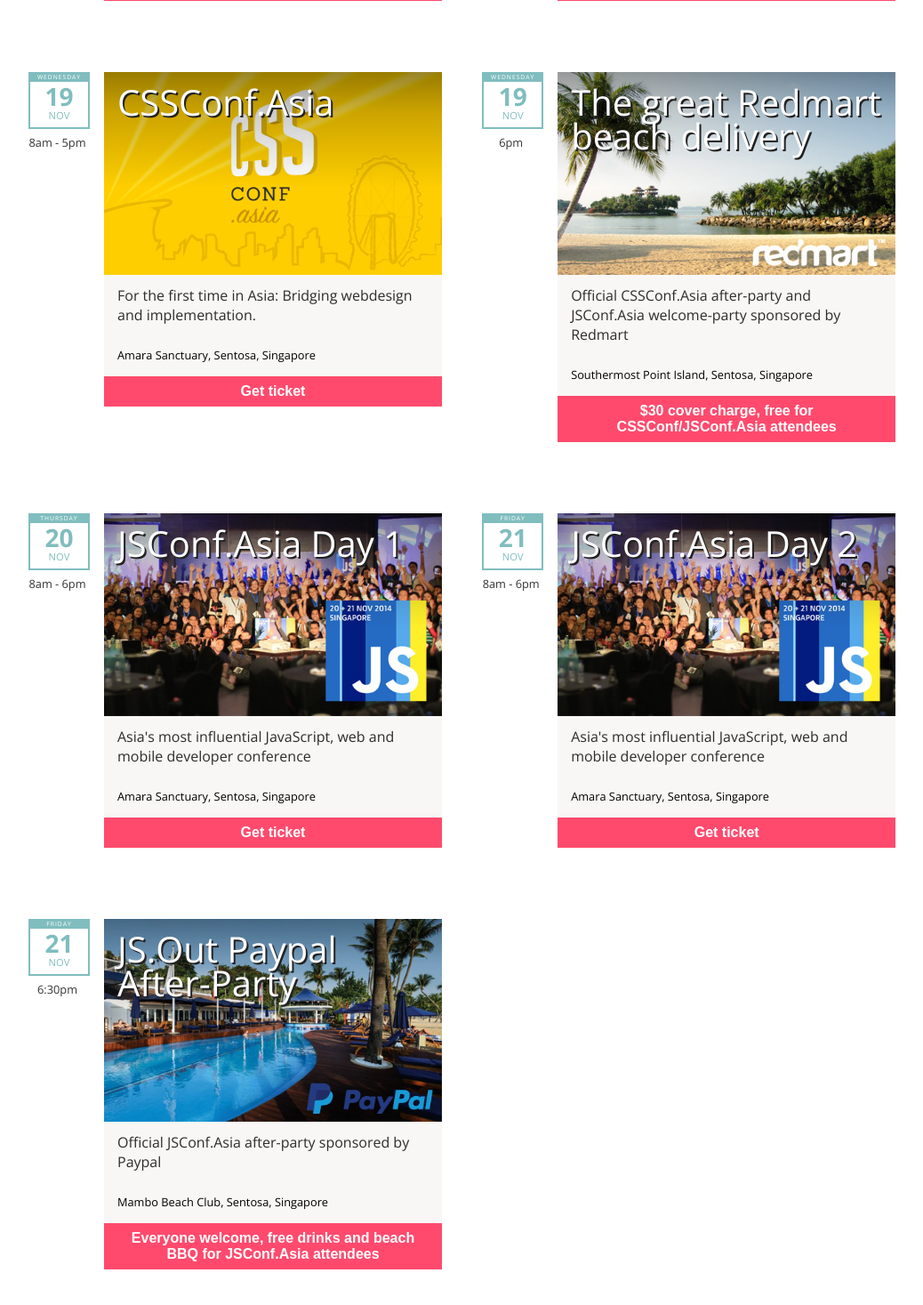
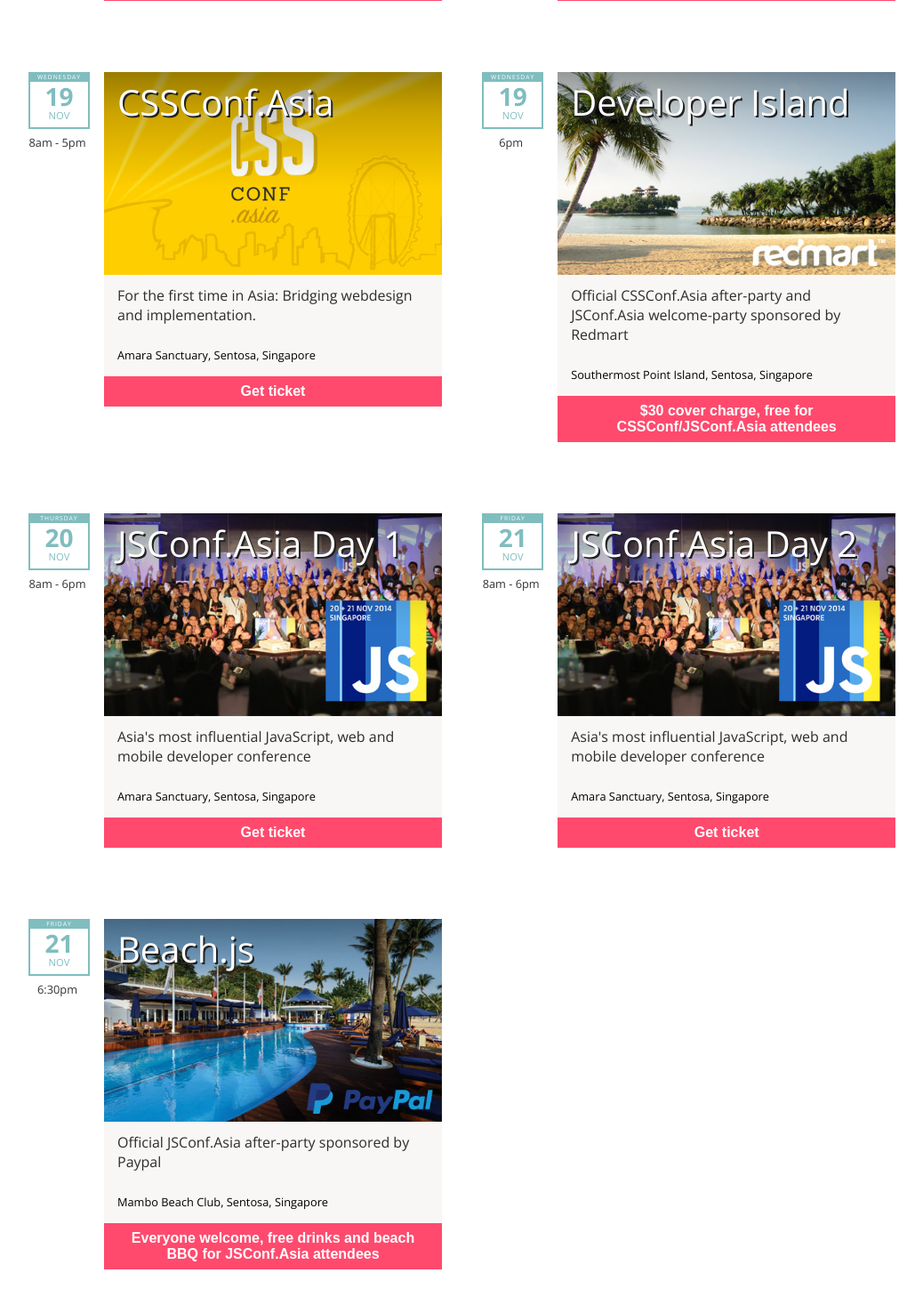
Before and after one commit to serrynaimo/2014.devfest.asia, a PHP site: page / in a window 1280 px wide. Shown: the part 1262-2729 px from the top of the page at 89% size, without its empty margins (93-1131 px from the left). Run offline with PHP 8.4, Linux system fonts and the light colour scheme; some libraries are stand-ins or nearby versions; some web fonts are replaced.

Commit message:
Renaming the parties

```diff
--- a/index.php
+++ b/index.php
@@ -98,7 +98,7 @@
 				<a href="http://2014.cssconf.asia">
 					<div class="date"><span class="weekday">Wednesday</span><span class="day">19</span> Nov</div>
 					<div class="time">6pm</div>
-					<h3>The great Redmart beach delivery</h3>
+					<h3>Developer Island</h3>
 					<p class="desc">Official CSSConf.Asia after-party and JSConf.Asia welcome-party sponsored by Redmart</p>
 				</a>
 				<div class="location">Southermost Point Island, Sentosa, Singapore</div>
@@ -128,7 +128,7 @@
 				<a href="http://2014.jsconf.asia">
 					<div class="date"><span class="weekday">Friday</span><span class="day">21</span> Nov</div>
 					<div class="time">6:30pm</div>
-					<h3>JS.Out Paypal After-Party</h3>
+					<h3>Beach.js</h3>
 					<p class="desc">Official JSConf.Asia after-party sponsored by Paypal</p>
 				</a>
 				<div class="location">Mambo Beach Club, Sentosa, Singapore</div>
```
